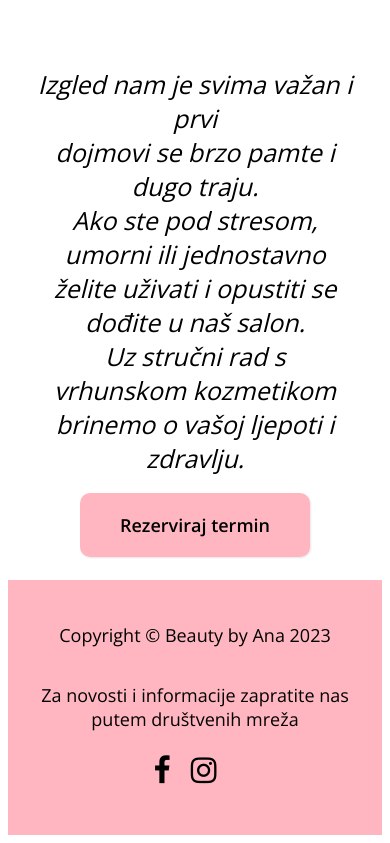
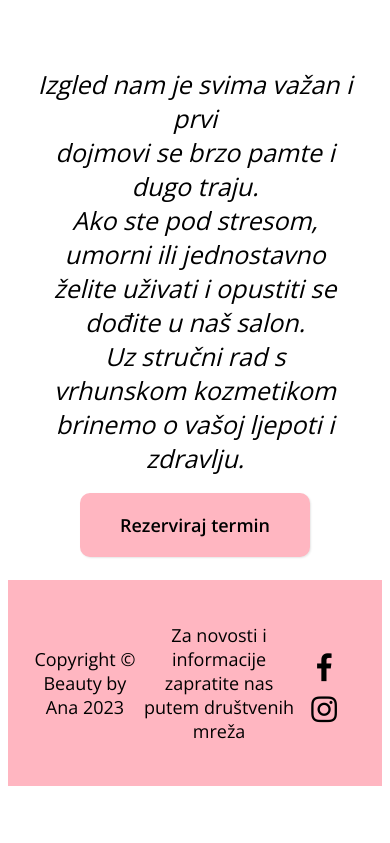
Before and after one commit to mateorumac/PI-Projekt, a Vue app: page / in a window 390 px wide. Shown: the part 1357-2200 px from the top of the page. After the commit the page ends 2151 px from the top, so only its background shows below. Built offline with nearby package versions, Linux system fonts and the light colour scheme.

Commit message:
footer done

```diff
--- a/src/App.vue
+++ b/src/App.vue
@@ -28,7 +28,8 @@
   <router-view/>
   <footer>
     <p style="font-size:18px"> Copyright © Beauty by Ana 2023 </p>
-    <p style="font-size:18px"> Za novosti i informacije zapratite nas putem društvenih mreža </p>
+    <div style="display: flex; align-items: center;">
+    <p style="font-size:18px; margin-right: 10px;"> Za novosti i informacije zapratite nas putem društvenih mreža </p>
     <div class="social-media">
         <a href="https://www.facebook.com/anaminyme.manev" target="_blank">
           <i class="fa fa-facebook-f"></i>
@@ -36,6 +37,7 @@
         <a href="https://instagram.com/__beauty_by_ana_?igshid=YmMyMTA2M2Y=" target="_blank">
           <i class="fa fa-instagram"></i>
         </a>
+      </div>
       </div>
   </footer>
 </template>
@@ -131,14 +133,17 @@ footer {
     display: block;
   }
 
-  footer {
+  footer .social-media + p {
+      text-align: center;
+    }
+
+  footer .social-media {
+    display: flex;
     flex-direction: column;
     text-align: center;
+    padding-top: 10px;
   }
 
-  .social-media {
-    margin-bottom: 20px;
-  }
 
   nav ul {
     flex-direction: column;
```
